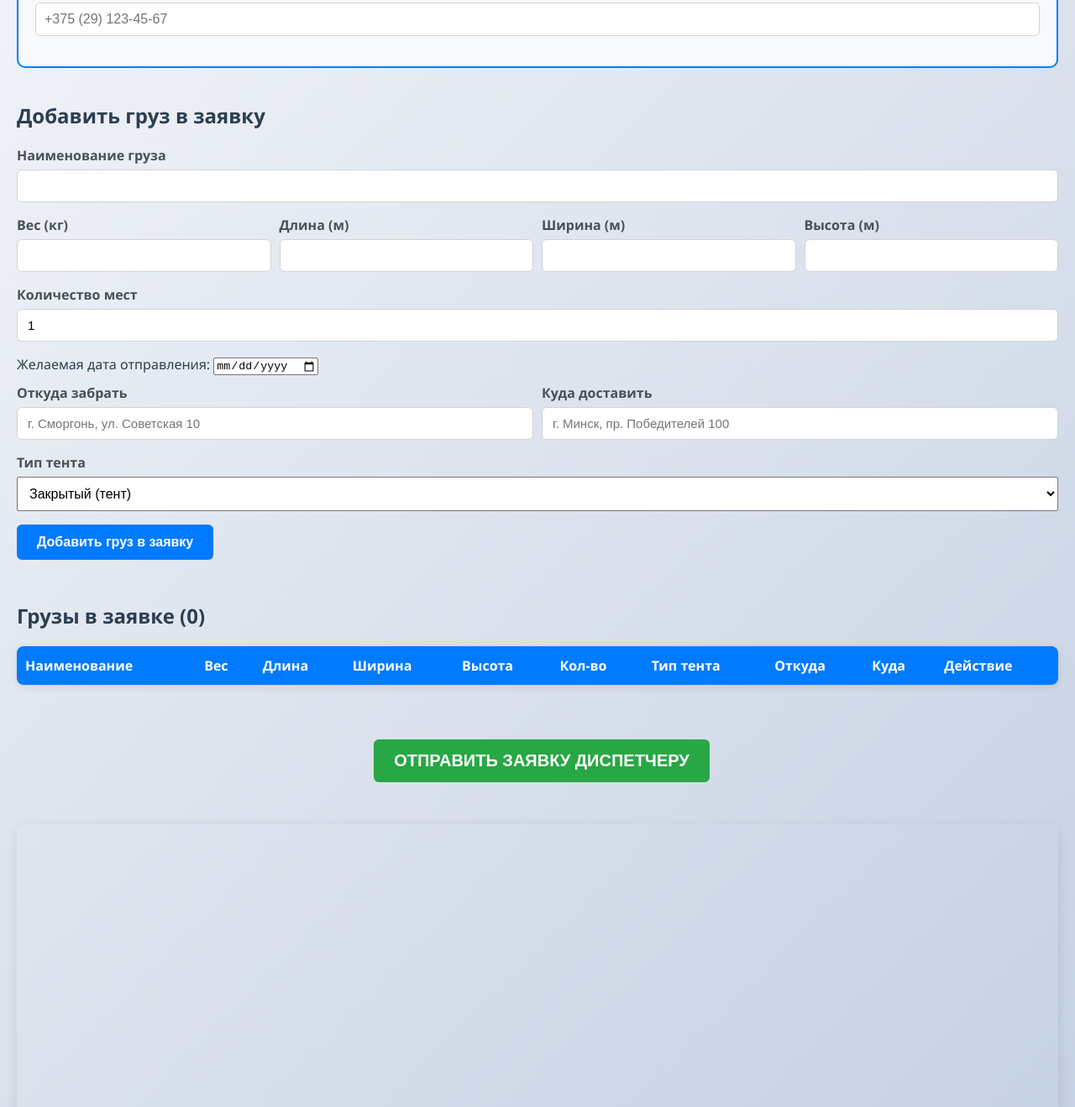
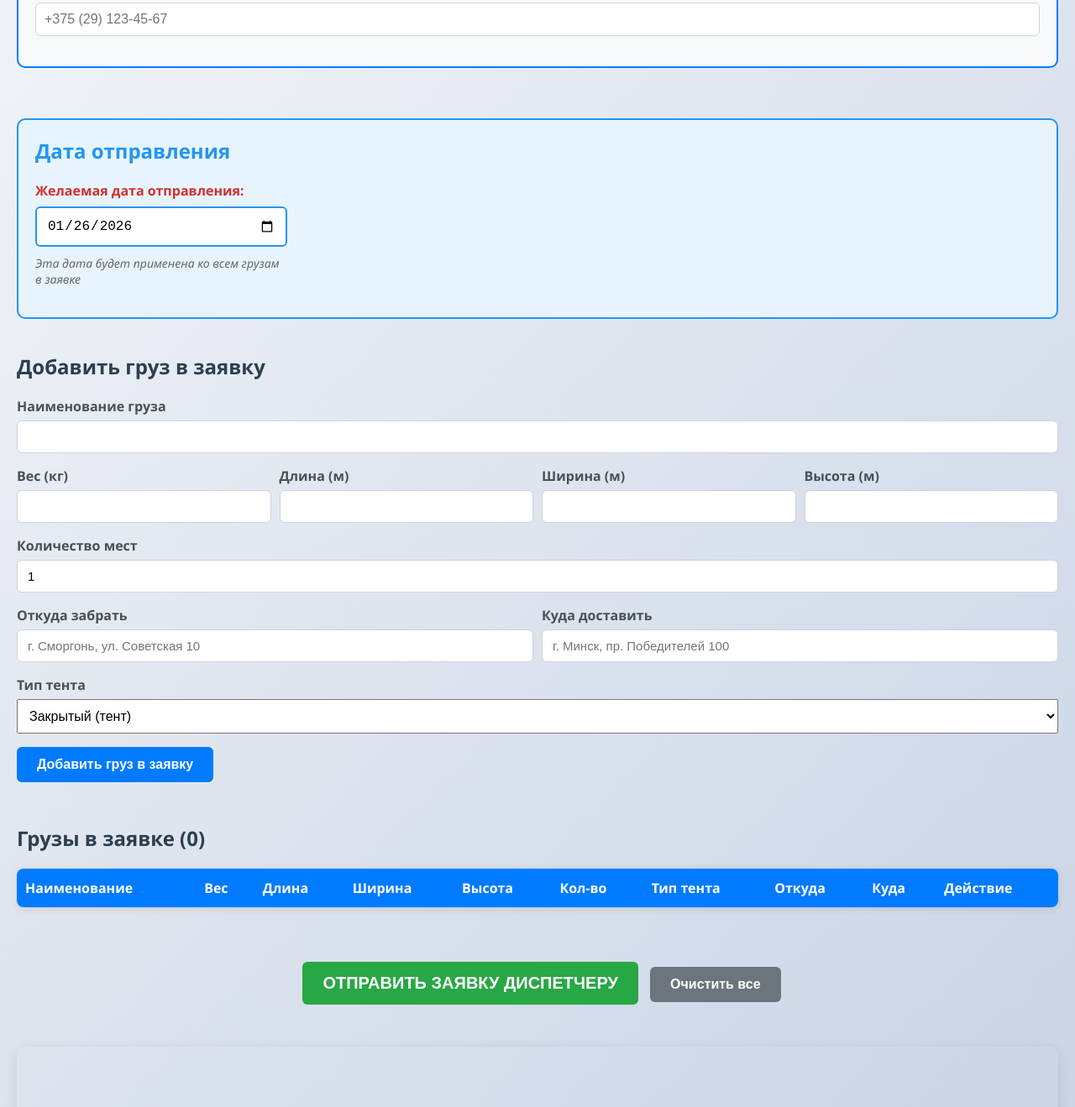
Before and after one commit to PurplePerpule/SAZ-logictranway2, a website: page src/index.html in a window 1280 px wide. Shown: the part 341-1660 px from the top of the page at 84% size. Drawn offline with Linux system fonts and the light colour scheme; sample sign-in values are in the browser's storage.

Commit message:
update prefer date

```diff
--- a/src/index.html
+++ b/src/index.html
@@ -17,6 +17,19 @@
                 padding: 14px 24px !important;
                 font-size: 16px;
                 margin-left: 10px;
+            }
+
+            .date-section {
+                background: #e8f4fd;
+                padding: 20px;
+                border-radius: 10px;
+                margin: 20px 0;
+                border: 2px solid #2196f3;
+            }
+
+            .date-section h2 {
+                color: #2196f3;
+                margin-top: 0;
             }
         </style>
     </head>
@@ -77,6 +90,40 @@
                         placeholder="+375 (29) 123-45-67"
                         style="width: 100%; padding: 10px; font-size: 16px"
                     />
+                </div>
+            </div>
+
+            <!-- БЛОК ДАТЫ (отдельный, не очищается при добавлении груза) -->
+            <div class="date-section">
+                <h2>Дата отправления</h2>
+                <div class="form-group" style="max-width: 300px">
+                    <label
+                        style="
+                            color: #d32f2f;
+                            font-weight: bold;
+                            display: block;
+                            margin-bottom: 8px;
+                        "
+                    >
+                        Желаемая дата отправления:
+                    </label>
+                    <input
+                        type="date"
+                        id="preferred_date"
+                        style="
+                            width: 100%;
+                            padding: 12px;
+                            font-size: 16px;
+                            border: 2px solid #2196f3;
+                            border-radius: 6px;
+                        "
+                    />
+                    <div style="margin-top: 10px; font-size: 14px; color: #666">
+                        <em
+                            >Эта дата будет применена ко всем грузам в
+                            заявке</em
+                        >
+                    </div>
                 </div>
             </div>
 
@@ -141,13 +188,6 @@
                             value="1"
                             required
                         />
-                    </div>
-
-                    <div style="margin: 10px 0">
-                        <label for="preferred_date"
-                            >Желаемая дата отправления:</label
-                        >
-                        <input type="date" id="preferred_date" />
                     </div>
 
                     <div
@@ -234,6 +274,20 @@
                 >
                     ОТПРАВИТЬ ЗАЯВКУ ДИСПЕТЧЕРУ
                 </button>
+                <button
+                    onclick="clearAll()"
+                    style="
+                        background: #6c757d;
+                        color: white;
+                        padding: 12px 24px;
+                        border: none;
+                        border-radius: 6px;
+                        font-size: 16px;
+                        margin-left: 10px;
+                    "
+                >
+                    Очистить все
+                </button>
             </div>
 
             <div class="map-section">
@@ -250,6 +304,15 @@
             if (!token) {
                 window.location = "login.html";
             }
+
+            // Установить сегодняшнюю дату по умолчанию при загрузке
+            document.addEventListener("DOMContentLoaded", function () {
+                const today = new Date().toISOString().split("T")[0];
+                const dateInput = document.getElementById("preferred_date");
+                if (dateInput && !dateInput.value) {
+                    dateInput.value = today;
+                }
+            });
         </script>
     </body>
 </html>
--- a/src/script.js
+++ b/src/script.js
@@ -120,7 +120,13 @@ async function sendOrderToDispatcher() {
   const tent_type = document.getElementById("tent_type").value;
   const preferred_date = document.getElementById("preferred_date").value;
 
-  // Проверка обязательных полей
+  // ПРОВЕРКА ОБЯЗАТЕЛЬНЫХ ПОЛЕЙ
+  if (!preferred_date) {
+    alert("Пожалуйста, укажите желаемую дату отправления!");
+    document.getElementById("preferred_date").focus();
+    return;
+  }
+
   if (!applicant) {
     alert("Укажите ФИО заявителя!");
     return;
@@ -132,7 +138,7 @@ async function sendOrderToDispatcher() {
 
   if (
     !confirm(
-      `Отправить заявку диспетчеру?\n\nГрузов: ${cargos.length}\nЗаявитель: ${applicant}\nОтдел: ${department}`,
+      `Отправить заявку диспетчеру?\n\nДата отправления: ${formatDate(preferred_date)}\nГрузов: ${cargos.length}\nЗаявитель: ${applicant}\nОтдел: ${department}`,
     )
   )
     return;
@@ -143,7 +149,7 @@ async function sendOrderToDispatcher() {
       department,
       phone_number: phone_number || null,
       tent_type,
-      preferred_departure_date: preferred_date || null,
+      preferred_departure_date: preferred_date, // Обязательно отправляем дату
     };
 
     console.log("Отправка заявки:", payload);
@@ -163,18 +169,30 @@ async function sendOrderToDispatcher() {
     }
 
     const order = await res.json();
-    alert(`Заявка #${order.id} успешно отправлена диспетчеру!`);
+    alert(
+      `Заявка #${order.id} успешно отправлена диспетчеру!\nДата: ${formatDate(preferred_date)}`,
+    );
 
-    // Сбрасываем только форму грузов, не данные заявителя
+    // Сбрасываем только форму грузов и список, НО НЕ ДАТУ!
     document.getElementById("cargoForm").reset();
-    document.getElementById("preferred_date").value = "";
     myMap.geoObjects.removeAll();
     updateCargoList([]);
     updateCargoCount(0);
+
+    // Можно спросить, хочет ли пользователь очистить дату для новой заявки
+    if (confirm("Заявка отправлена. Хотите очистить дату для новой заявки?")) {
+      document.getElementById("preferred_date").value = "";
+    }
   } catch (error) {
     console.error("Ошибка отправки заявки:", error);
     alert("Ошибка: " + error.message);
   }
+}
+
+function formatDate(dateString) {
+  if (!dateString) return "";
+  const [year, month, day] = dateString.split("-");
+  return `${day}.${month}.${year}`;
 }
 
 async function pickCar() {
@@ -207,6 +225,27 @@ async function pickCar() {
     console.error("Match error:", error);
     alert(`Ошибка подбора машины: ${error.message || "Неизвестная ошибка"}`);
   }
+}
+
+function clearAll() {
+  if (!confirm("Очистить все поля формы? Это действие нельзя отменить.")) {
+    return;
+  }
+
+  document.getElementById("cargoForm").reset();
+  document.getElementById("applicant").value = "";
+  document.getElementById("department").value = "";
+  document.getElementById("phone_number").value = "";
+  document.getElementById("preferred_date").value = "";
+  myMap.geoObjects.removeAll();
+  updateCargoList([]);
+  updateCargoCount(0);
+
+  // Установить сегодняшнюю дату по умолчанию
+  const today = new Date().toISOString().split("T")[0];
+  document.getElementById("preferred_date").value = today;
+
+  alert("Все поля очищены. Дата установлена на сегодня.");
 }
 
 async function addToList() {
```
Also changed, not shown: 2 other files.
